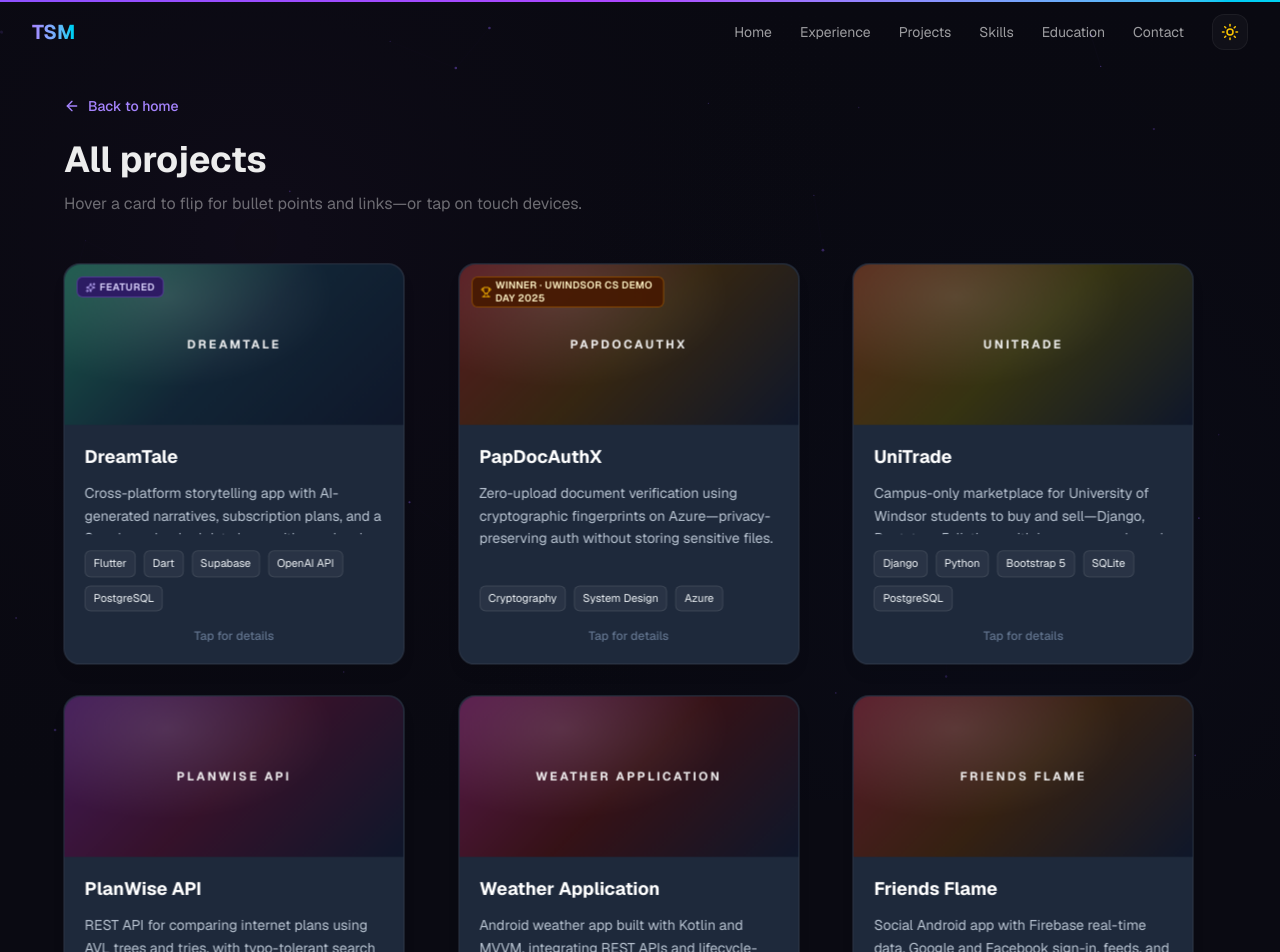
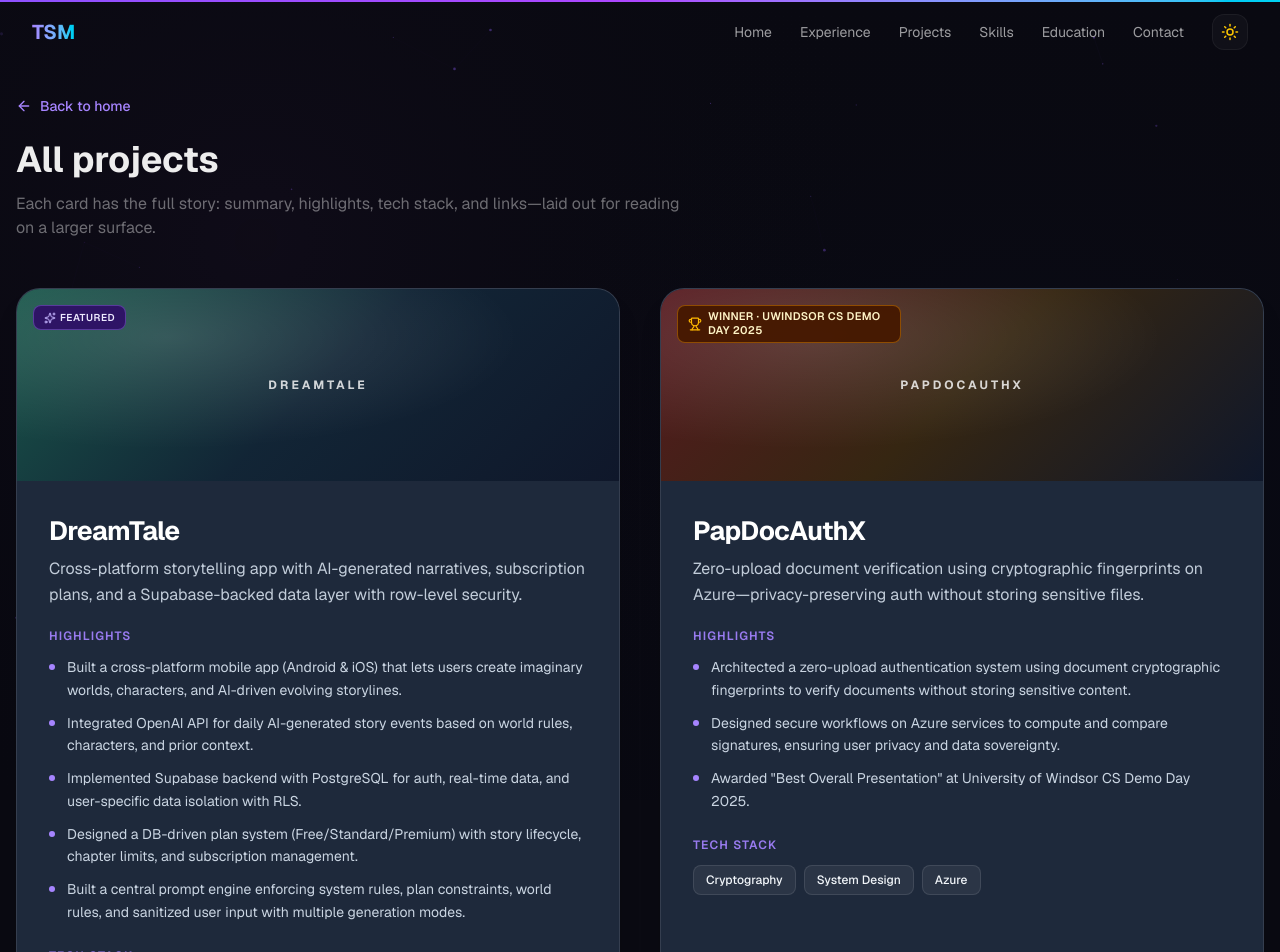
Before and after one commit to Tusharbir/portfolio, a Next.js app: page /projects in a window 1280 px wide. Shown: the top 952 px of the page. Built offline with nearby package versions, Linux system fonts and the light colour scheme.

Commit message:
projects-webpage

```diff
--- a/src/app/projects/page.tsx
+++ b/src/app/projects/page.tsx
@@ -5,7 +5,7 @@
 import { ArrowLeft } from "lucide-react";
 import AnimatedBackground from "@/components/AnimatedBackground";
 import Navbar from "@/components/Navbar";
-import ProjectFlipCard from "@/components/ProjectFlipCard";
+import ProjectShowcaseCard from "@/components/ProjectShowcaseCard";
 import ScrollProgress from "@/components/ScrollProgress";
 import { ThemeProvider } from "@/components/ThemeProvider";
 import { resumeData } from "@/data/resume";
@@ -20,7 +20,7 @@
       <Navbar />
 
       <main className="relative z-10 min-h-screen px-4 pb-24 pt-24">
-        <div className="mx-auto max-w-6xl">
+        <div className="mx-auto max-w-7xl">
           <motion.div
             initial={{ opacity: 0, y: 20 }}
             animate={{ opacity: 1, y: 0 }}
@@ -36,21 +36,16 @@
             </Link>
             <h1 className="text-3xl font-bold t-primary sm:text-4xl">All projects</h1>
             <p className="mt-3 max-w-2xl text-sm t-muted sm:text-base">
-              Hover a card to flip for bullet points and links—or tap on touch devices.
+              Each card has the full story: summary, highlights, tech stack, and links—laid out for reading on a larger surface.
             </p>
           </motion.div>
 
           <div
-            className="grid grid-cols-1 gap-8 md:grid-cols-2 xl:grid-cols-3"
+            className="grid grid-cols-1 gap-8 lg:grid-cols-2 lg:gap-10"
             aria-label="All projects"
           >
             {projects.map((project, index) => (
-              <ProjectFlipCard
-                key={project.title}
-                project={project}
-                index={index}
-                className="w-full min-w-0"
-              />
+              <ProjectShowcaseCard key={project.title} project={project} index={index} />
             ))}
           </div>
         </div>
--- /dev/null
+++ b/src/components/ProjectShowcaseCard.tsx
@@ -0,0 +1,137 @@
+"use client";
+
+import { motion } from "framer-motion";
+import { ExternalLink, Eye, Github, Sparkles, Star, Trophy } from "lucide-react";
+import type { PortfolioProjectCard } from "@/components/ProjectFlipCard";
+import { cn } from "@/lib/utils";
+
+function gradientForTitle(title: string): string {
+  let h = 0;
+  for (let i = 0; i < title.length; i++) h = (h + title.charCodeAt(i) * (i + 1)) % 360;
+  const h2 = (h + 40) % 360;
+  return `linear-gradient(135deg, hsl(${h}, 55%, 22%) 0%, hsl(${h2}, 50%, 14%) 50%, #0f172a 100%)`;
+}
+
+type ProjectShowcaseCardProps = {
+  project: PortfolioProjectCard;
+  index: number;
+};
+
+export default function ProjectShowcaseCard({ project, index }: ProjectShowcaseCardProps) {
+  return (
+    <motion.article
+      initial={{ opacity: 0, y: 24 }}
+      whileInView={{ opacity: 1, y: 0 }}
+      viewport={{ once: true, margin: "-60px" }}
+      transition={{ duration: 0.5, delay: index * 0.06, ease: [0.16, 1, 0.3, 1] }}
+      className="flex h-full min-h-0 flex-col overflow-hidden rounded-3xl border border-white/[0.1] bg-[#1e293b] shadow-xl shadow-black/20"
+    >
+      <div
+        className="relative h-40 w-full shrink-0 overflow-hidden sm:h-44 lg:h-48"
+        style={{ background: gradientForTitle(project.title) }}
+      >
+        <div className="absolute inset-0 bg-[radial-gradient(ellipse_at_25%_25%,rgba(255,255,255,0.14),transparent_55%)]" />
+        <div className="absolute inset-0 flex flex-col items-center justify-center gap-2 px-6 text-center">
+          <p className="text-[10px] font-bold uppercase tracking-[0.25em] text-white/80 sm:text-xs">
+            {project.title}
+          </p>
+        </div>
+        {project.trophyAward ? (
+          <span className="absolute left-4 top-4 z-10 flex max-w-[min(14rem,75%)] items-center gap-1.5 rounded-lg border border-amber-500/40 bg-amber-950/95 px-2.5 py-1 text-[10px] font-semibold uppercase leading-tight tracking-wide text-amber-100 sm:text-[11px]">
+            <Trophy size={14} className="shrink-0 text-amber-400" aria-hidden />
+            <span className="text-left">{project.trophyAward}</span>
+          </span>
+        ) : null}
+        {project.featured ? (
+          <span
+            className={cn(
+              "absolute top-4 z-10 flex items-center gap-1 rounded-lg border border-violet-400/35 bg-violet-950/90 px-2.5 py-1 text-[10px] font-semibold uppercase tracking-wider text-violet-100",
+              project.trophyAward ? "left-4 mt-12 sm:mt-14" : "left-4"
+            )}
+          >
+            <Sparkles size={12} className="text-violet-300" />
+            Featured
+          </span>
+        ) : null}
+      </div>
+
+      <div className="flex min-h-0 flex-1 flex-col gap-5 p-6 sm:p-8">
+        <header className="space-y-2">
+          <div className="flex flex-wrap items-center gap-3">
+            <h2 className="text-2xl font-bold tracking-tight text-white sm:text-[1.65rem]">
+              {project.title}
+            </h2>
+            {project.stars != null && project.stars > 0 ? (
+              <span className="inline-flex items-center gap-1 rounded-full border border-amber-500/25 bg-amber-500/10 px-2.5 py-0.5 text-xs font-medium text-amber-200">
+                <Star size={12} className="fill-amber-400/90 text-amber-400/90" aria-hidden />
+                {project.stars}
+              </span>
+            ) : null}
+          </div>
+          <p className="text-base leading-relaxed text-slate-300/95">{project.description}</p>
+        </header>
+
+        <section aria-labelledby={`highlights-${index}`}>
+          <h3 id={`highlights-${index}`} className="mb-3 text-xs font-semibold uppercase tracking-widest text-violet-400/90">
+            Highlights
+          </h3>
+          <ul className="space-y-2.5">
+            {project.bullets.map((bullet, i) => (
+              <li key={i} className="flex gap-3 text-sm leading-relaxed text-slate-300">
+                <span className="mt-2 h-1.5 w-1.5 shrink-0 rounded-full bg-violet-400" aria-hidden />
+                <span>{bullet}</span>
+              </li>
+            ))}
+          </ul>
+        </section>
+
+        <section aria-labelledby={`stack-${index}`} className="mt-1">
+          <h3 id={`stack-${index}`} className="mb-3 text-xs font-semibold uppercase tracking-widest text-violet-400/90">
+            Tech stack
+          </h3>
+          <div className="flex flex-wrap gap-2">
+            {project.stack.map((tech) => (
+              <span
+                key={tech}
+                className="rounded-lg border border-white/10 bg-white/[0.06] px-3 py-1.5 text-xs font-medium text-slate-100"
+              >
+                {tech}
+              </span>
+            ))}
+          </div>
+        </section>
+
+        <div className="mt-auto flex flex-col gap-3 border-t border-white/10 pt-6 sm:flex-row sm:flex-wrap">
+          {project.github ? (
+            <a
+              href={project.github}
+              target="_blank"
+              rel="noopener noreferrer"
+              className="inline-flex flex-1 items-center justify-center gap-2 rounded-xl bg-indigo-500 px-5 py-3.5 text-sm font-semibold text-white transition hover:bg-indigo-400 sm:min-w-[10rem] sm:flex-initial"
+            >
+              <Github size={18} strokeWidth={2} />
+              View on GitHub
+              <ExternalLink size={14} className="opacity-70" aria-hidden />
+            </a>
+          ) : (
+            <span className="inline-flex flex-1 items-center justify-center gap-2 rounded-xl border border-white/10 bg-white/[0.04] px-5 py-3.5 text-sm font-medium text-slate-500 sm:min-w-[10rem]">
+              <Github size={18} />
+              Private repository
+            </span>
+          )}
+          {project.liveUrl ? (
+            <a
+              href={project.liveUrl}
+              target="_blank"
+              rel="noopener noreferrer"
+              className="inline-flex flex-1 items-center justify-center gap-2 rounded-xl bg-purple-500 px-5 py-3.5 text-sm font-semibold text-white transition hover:bg-purple-400 sm:min-w-[10rem] sm:flex-initial"
+            >
+              <Eye size={18} strokeWidth={2} />
+              Live demo
+            </a>
+          ) : null}
+        </div>
+      </div>
+    </motion.article>
+  );
+}
```
